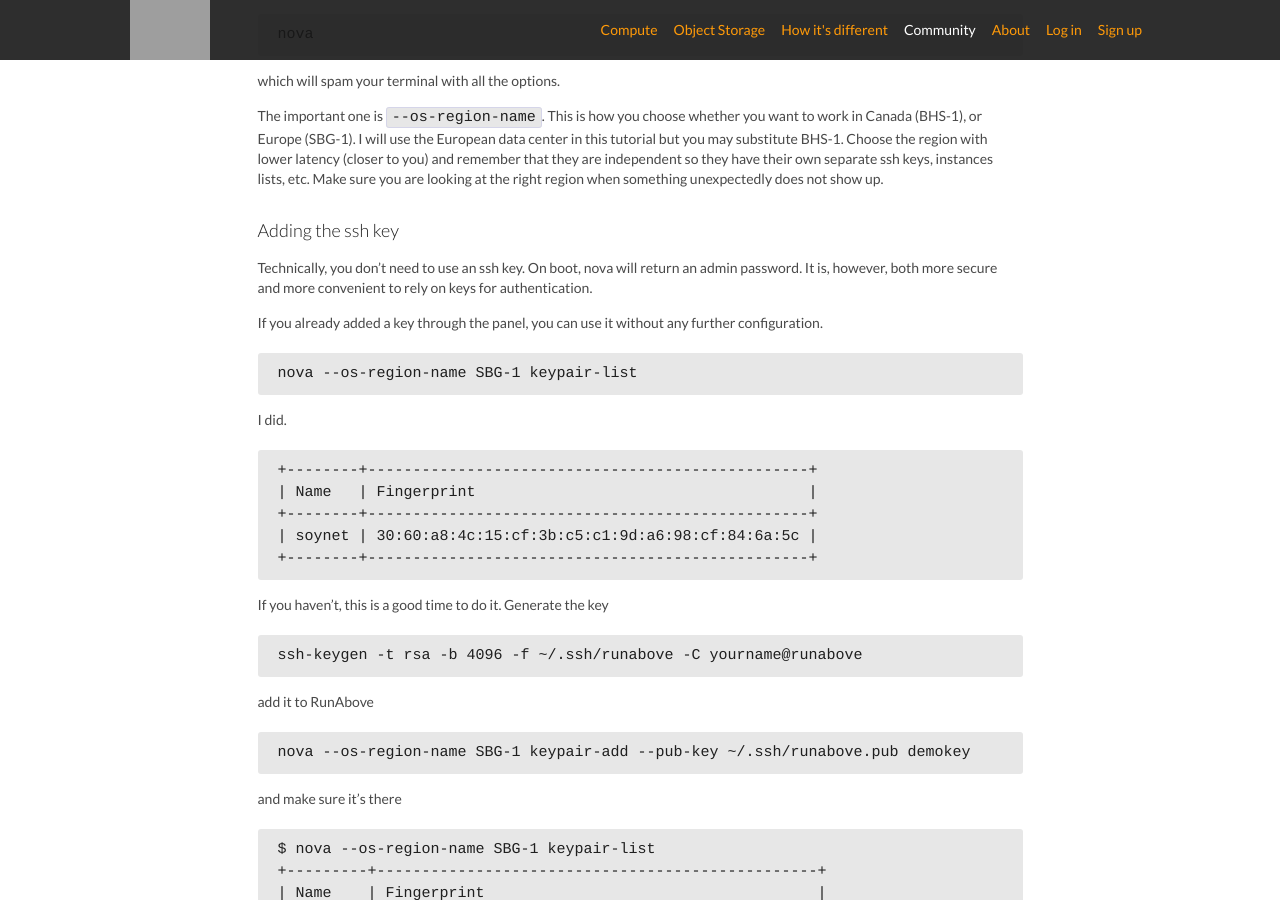
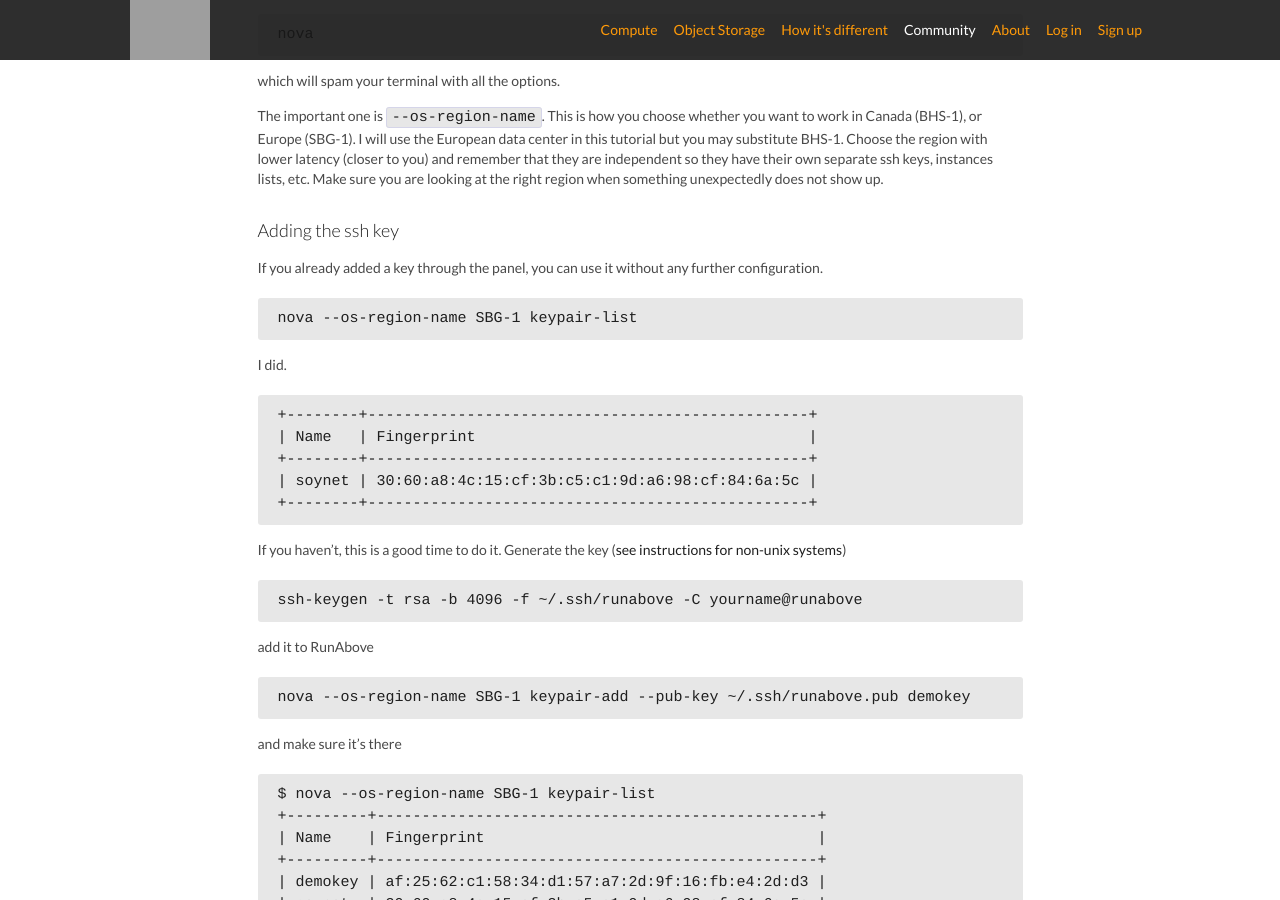
Before and after one commit to ovhlabs/knowledge-base, a Jekyll site: the page built from en/_posts/2014-11-10-manage-instances-from-command-line-using-nova.markdown, in a window 1280 px wide and 900 px high, scrolled down 439 px. Built offline with Jekyll 4.4.1, drawn with Linux system fonts in a browser that asks for light colours; Markdown is read by kramdown in place of the engine named in the settings; comment, search, counter and statistics services are not loaded; grey boxes are pictures that could not be loaded.

Commit message:
minor corrections to: manage instances from command line using nova

```diff
--- a/en/_posts/2014-11-10-manage-instances-from-command-line-using-nova.markdown
+++ b/en/_posts/2014-11-10-manage-instances-from-command-line-using-nova.markdown
@@ -20,8 +20,6 @@ The important one is `--os-region-name`. This is how you choose whether you want
 
 ### Adding the ssh key
 
-Technically, you don't need to use an ssh key. On boot, nova will return an admin password. It is, however, both more secure and more convenient to rely on keys for authentication.
-
 If you already added a key through the panel, you can use it without any further configuration.
 
     nova --os-region-name SBG-1 keypair-list
@@ -34,7 +32,7 @@ I did.
     | soynet | 30:60:a8:4c:15:cf:3b:c5:c1:9d:a6:98:cf:84:6a:5c |
     +--------+-------------------------------------------------+
 
-If you haven't, this is a good time to do it. Generate the key
+If you haven't, this is a good time to do it. Generate the key ([see instructions for non-unix systems](/kb/en/instances/create-ssh-keys.html))
 
     ssh-keygen -t rsa -b 4096 -f ~/.ssh/runabove -C yourname@runabove
 
```
